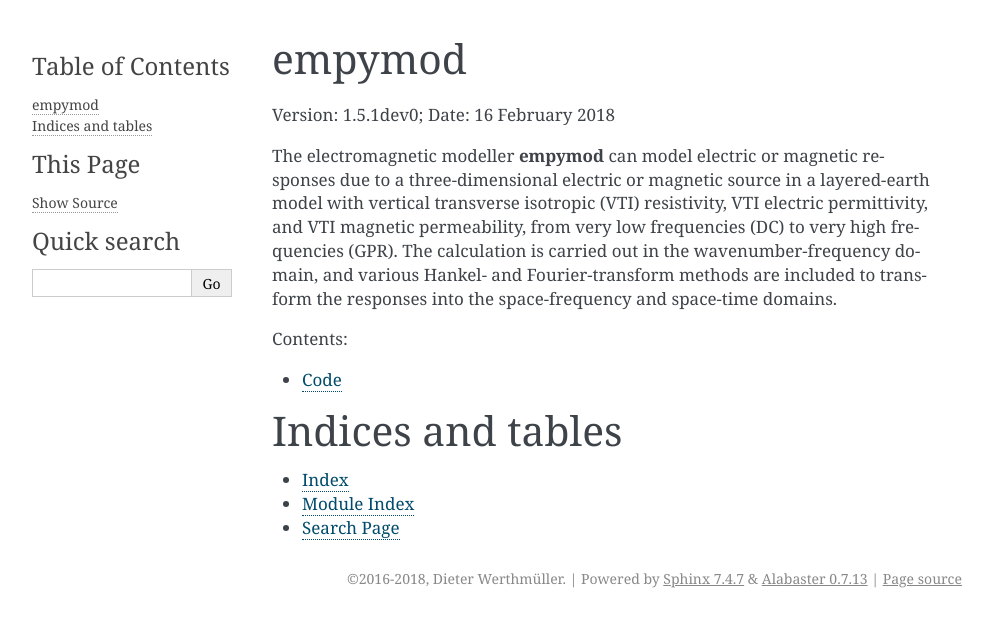
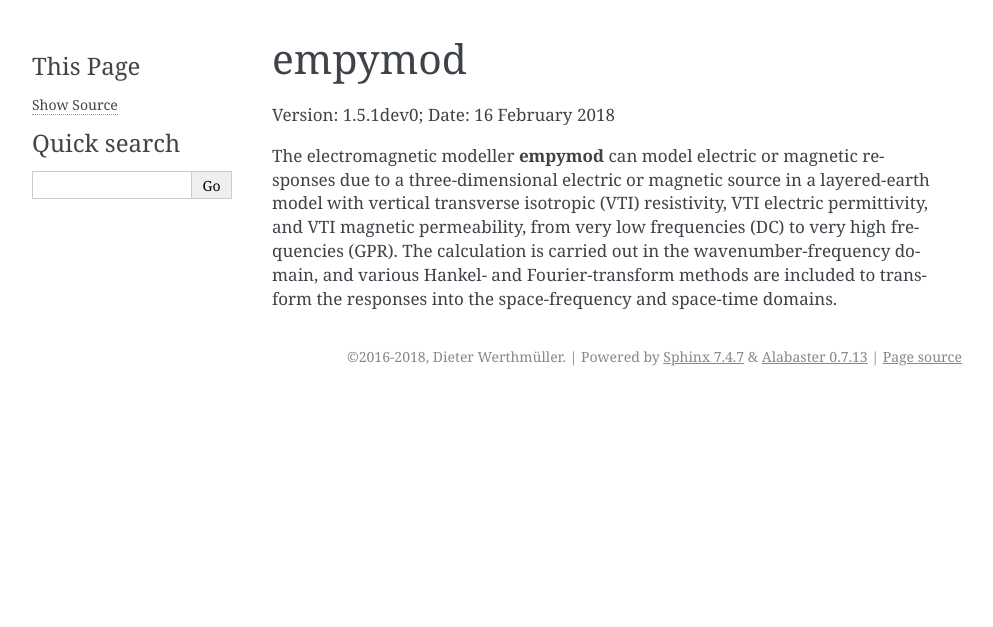
Before and after one commit to emsig/empymod, a Sphinx documentation site: the page built from docs/index.rst, in a window 1280 px wide. Shown: the top 627 px of the page, without its empty margins (148-1141 px from the left). Built offline with Sphinx 7.4.7, drawn with Linux system fonts in a browser that asks for light colours.

Commit message:
Start refactoring docs
Start of a restructuring of the docs, including
- empymod.github.io
- README.md
- empymod.readthedocs.io

Goal is: simplify, avoid duplication as much as possible.

[ci skip]

```diff
--- a/THANKS.md
+++ b/CREDITS.rst
@@ -1,3 +1,6 @@
+Credits
+#######
+
 Thanks to
 
 - **Jürg Hunziker**, **Kerry Key**, and **Evert Slob** for answering all my
--- a/docs/conf.py
+++ b/docs/conf.py
@@ -32,13 +32,11 @@
 # ones.
 extensions = [
     'sphinx.ext.autodoc',
-    'sphinx.ext.doctest',
-    'sphinx.ext.todo',
-    'sphinx.ext.coverage',
     'sphinx.ext.mathjax',
     'sphinx.ext.viewcode',
     'numpydoc',
     'sphinxcontrib.napoleon',
+    'sphinxcontrib.fulltoc',
 ]
 numpydoc_show_class_members = False
 
--- a/docs/index.rst
+++ b/docs/index.rst
@@ -15,16 +15,10 @@
 domains.
 
 
-Contents:
-
 .. toctree::
+   :caption: Table of Contents
+   :numbered:
+   :maxdepth: 2
+   :hidden:
 
    empymod
-
-
-Indices and tables
-==================
-
-* :ref:`genindex`
-* :ref:`modindex`
-* :ref:`search`
```
Also changed, not shown: docs/empymod.rst (+6 -1 lines), 1 other file.
